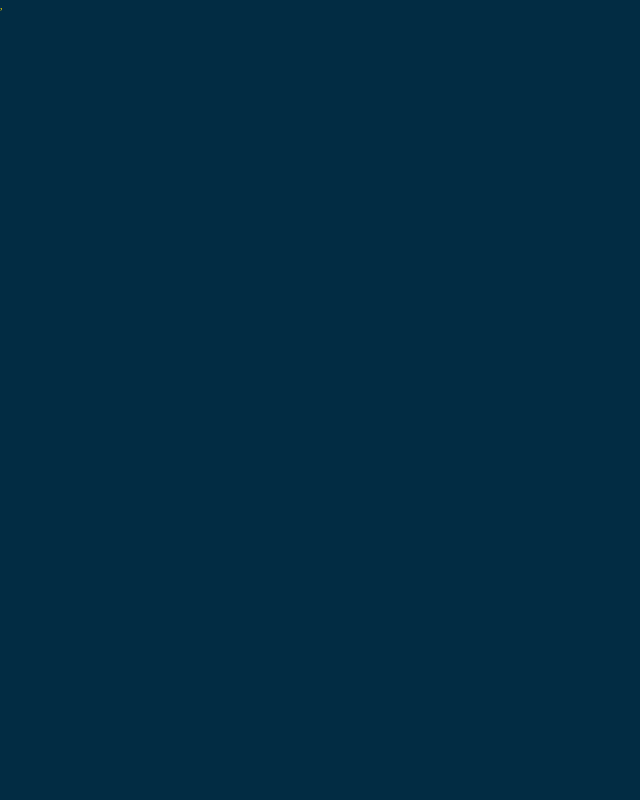
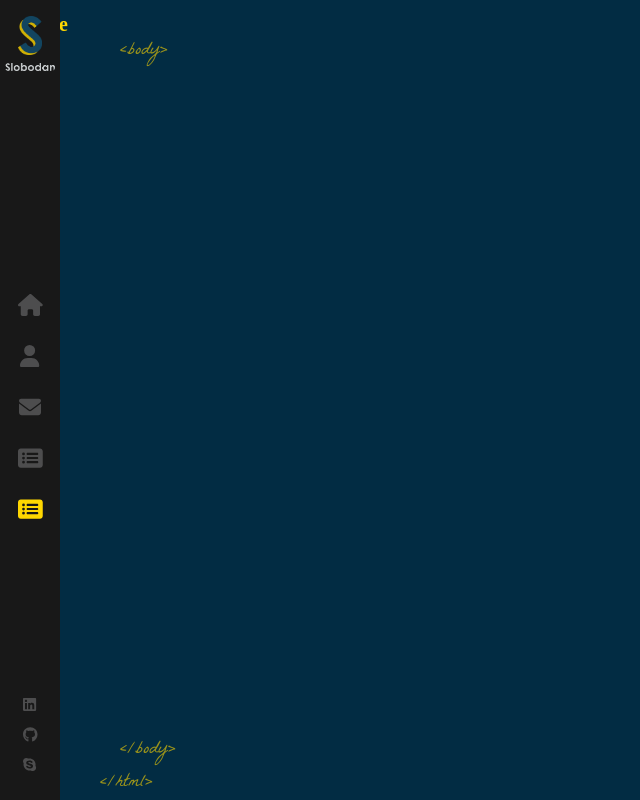
Before and after one commit to kingcaliente/LP-Portfolio, a React (Create React App) app: page /resume in a window 1280 px wide. Before the commit this address had no page. Shown: the whole page, without its empty margins (0-640 px from the left). Built offline with nearby package versions, Linux system fonts and the light colour scheme.

Commit message:
added routes for Resume page

```diff
--- a/src/App.js
+++ b/src/App.js
@@ -4,6 +4,7 @@ import Layout from './components/Layout'
 import About from './components/About'
 import Contact from './components/Contact'
 import Projects from './components/Projects'
+import Resume from './components/Resume'
 import "./App.scss";
 
 
@@ -17,6 +18,7 @@ function App() {
           <Route path="about" element={<About />} />
           <Route path="contact" element={<Contact />} />
           <Route path="projects" element={<Projects />} />
+          <Route path="resume" element={<Resume />} />
       </Route>
     </Routes>
     </>
--- a/src/components/Resume/index.js
+++ b/src/components/Resume/index.js
@@ -0,0 +1,13 @@
+import './index.scss'
+
+
+const Resume = () => {
+  return (
+    <div>
+      <h1>Resume</h1>
+    </div>
+  );
+};
+
+
+export default Resume;
--- a/src/components/Sidebar/index.js
+++ b/src/components/Sidebar/index.js
@@ -32,6 +32,9 @@ const Sidebar = () => (
         <NavLink exact="true" activeclassname="active" className="projects-link" to="/projects">
         <FontAwesomeIcon icon={faListAlt} color="#4d4d4e" />
         </NavLink>
+        <NavLink exact="true" activeclassname="active" className="resume-link" to="/resume">
+        <FontAwesomeIcon icon={faListAlt} color="#4d4d4e" />
+        </NavLink>
 
         </nav>
         <ul>
```
